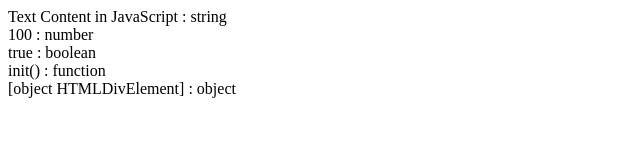
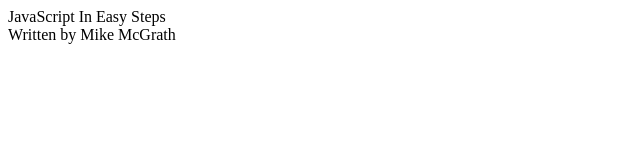
Before and after one commit to codea2z/Learning-JavaScript, a plain HTML site: page public_html/index.html in a window 1280 px wide. Shown: the whole page, without its empty margins (0-640 px from the left). Drawn offline with Linux system fonts and the light colour scheme.

Commit message:
First time

```diff
--- /dev/null
+++ b/public_html/argument.js
@@ -0,0 +1,22 @@
+/*
+ * To change this license header, choose License Headers in Project Properties.
+ * To change this template file, choose Tools | Templates
+ * and open the template in the editor.
+ */
+
+function stringify(argA, argB, argC, argD)
+{
+    var str = argA + " " + argB + " " + argC + " " + argD + "<br>";
+    return str;
+}
+
+function init ()
+{
+    // Statements to be executed go here
+    document.getElementById("panel").innerHTML =
+            stringify("JavaScript", "In", "Easy", "Steps");
+    document.getElementById("panel").innerHTML +=
+            stringify("Written", "by", "Mike", "McGrath");
+}
+
+document.addEventListener("DOMContentLoaded", init, false);
--- a/public_html/variable.js
+++ /dev/null
@@ -1,22 +0,0 @@
-/*
- * To change this license header, choose License Headers in Project Properties.
- * To change this template file, choose Tools | Templates
- * and open the template in the editor.
- */
-function init()
-{
-    // Statements to be executed go here
-    var str = "Text Content in JavaScript";
-    var num = 100;
-    var bln = true;
-    var fcn = init;
-    var obj = document.getElementById("panel");
-
-    obj.innerHTML = str + " : " + typeof str;
-    obj.innerHTML += "<br>" + num + " : " + typeof num;
-    obj.innerHTML += "<br>" + bln + " : " + typeof bln;
-    obj.innerHTML += "<br>init() : " + typeof fcn;
-    obj.innerHTML += "<br>" + obj + " : " + typeof obj;
-}
-
-document.addEventListener("DOMContentLoaded", init, false);
```
Also changed, not shown: public_html/index.html (+1 -1 lines).
